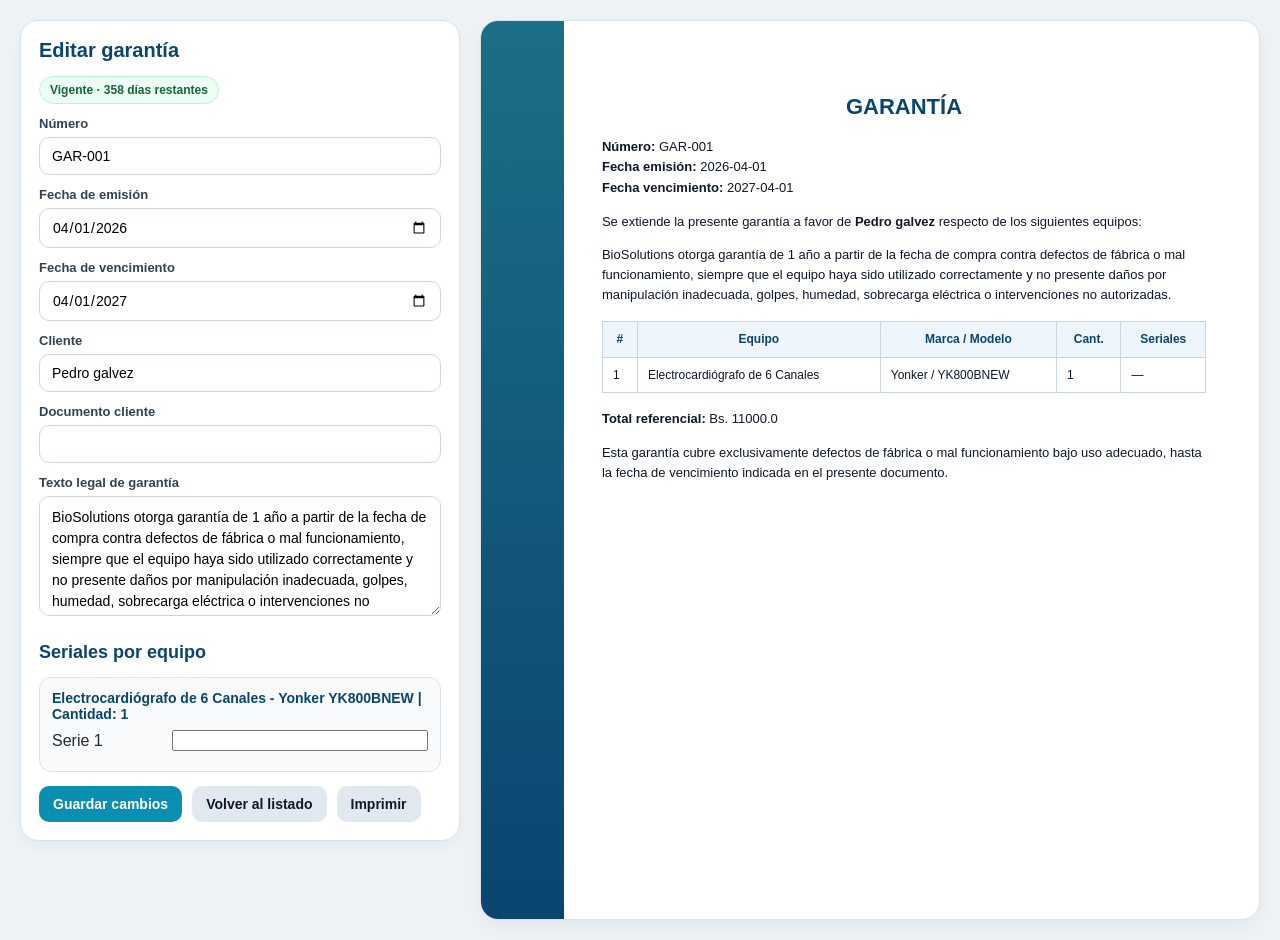
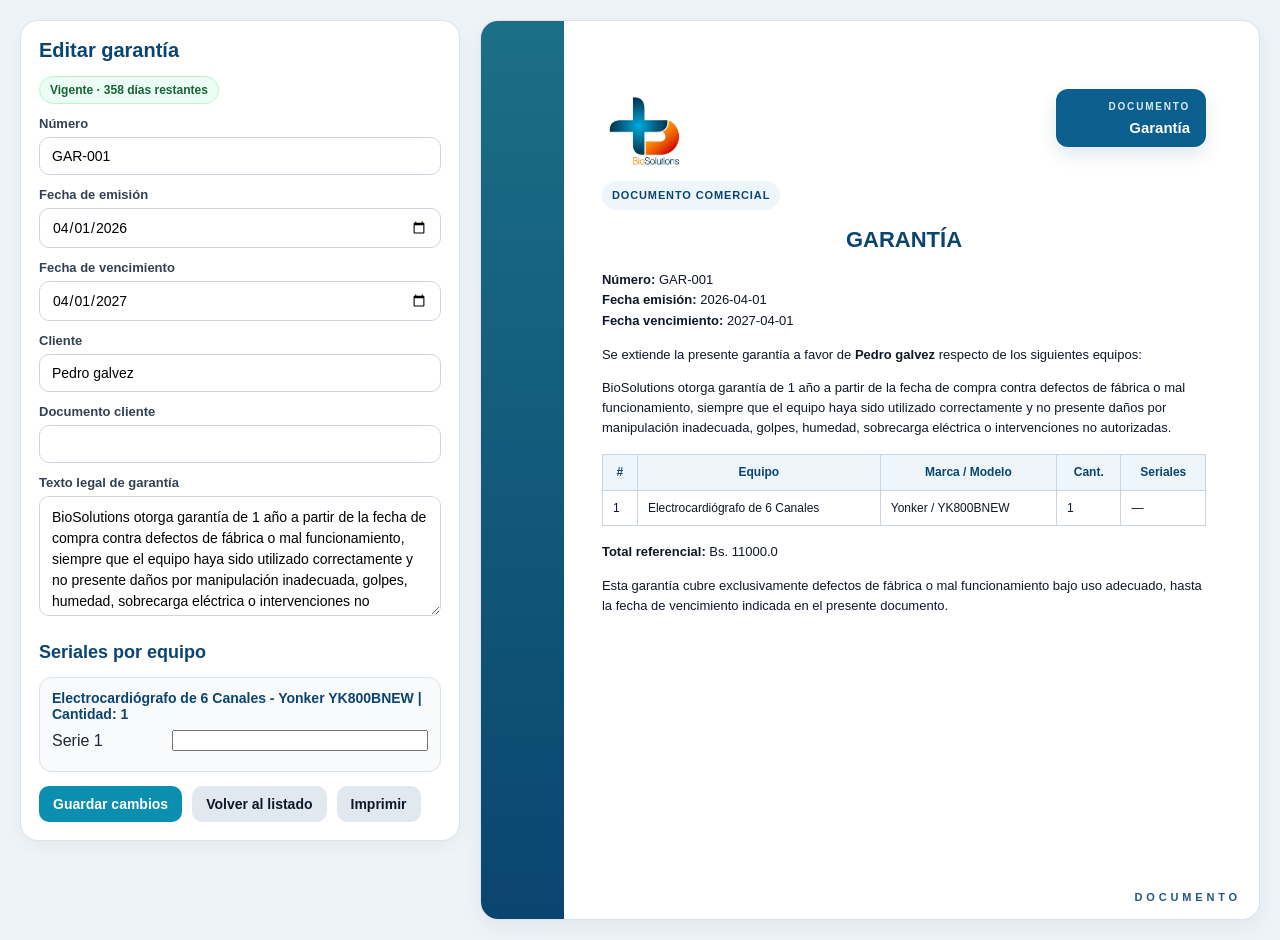
Before and after one commit to Myroesh/biosolutions-cotizador, a Flask app: page /garantias/1 in a window 1280 px wide. Shown: the part 71-1011 px from the top of the page. Run offline with Flask 3, Linux system fonts and the light colour scheme; a user stored in the database is signed in; data comes from the database, SQL or seed files in the repository.

Commit message:
cambios en garantia entregas

```diff
--- a/templates/garantia_detail.html
+++ b/templates/garantia_detail.html
@@ -222,6 +222,83 @@
       grid-template-columns:1fr;
     }
   }
+    .doc-brand{
+    display:flex;
+    justify-content:space-between;
+    align-items:flex-start;
+    gap:16px;
+    margin-bottom:18px;
+  }
+
+  .doc-brand-left{
+    display:flex;
+    flex-direction:column;
+    gap:8px;
+  }
+
+  .doc-logo{
+    width:84px;
+    height:auto;
+    display:block;
+  }
+
+  .doc-continuation-chip{
+    display:inline-flex;
+    align-items:center;
+    gap:6px;
+    padding:6px 10px;
+    border-radius:999px;
+    background:#eef6fb;
+    color:#0a4570;
+    font-size:11px;
+    font-weight:800;
+    text-transform:uppercase;
+    letter-spacing:.08em;
+  }
+
+  .doc-chip{
+    display:inline-flex;
+    flex-direction:column;
+    align-items:flex-end;
+    justify-content:center;
+    background:#0a5f8f;
+    color:#fff;
+    border-radius:12px;
+    padding:10px 16px;
+    min-width:150px;
+    box-shadow:0 8px 18px rgba(10,69,112,.12);
+  }
+
+  .doc-chip-label{
+    font-size:10px;
+    font-weight:700;
+    letter-spacing:.18em;
+    text-transform:uppercase;
+    opacity:.85;
+    margin-bottom:4px;
+  }
+
+  .doc-chip-value{
+    font-size:15px;
+    font-weight:800;
+    line-height:1.2;
+  }
+
+  .doc-preview{
+    position:relative;
+  }
+
+  .doc-preview::after{
+    content:"DOCUMENTO";
+    position:absolute;
+    right:18px;
+    bottom:16px;
+    font-size:11px;
+    font-weight:800;
+    letter-spacing:.35em;
+    color:#0a4570;
+    opacity:.9;
+  }
 </style>
 {% endblock %}
 
@@ -302,7 +379,19 @@
   <section class="doc-preview">
     <div class="doc-left"></div>
     <div class="doc-content">
-      <div class="doc-title">Garantía</div>
+  <div class="doc-brand">
+    <div class="doc-brand-left">
+      <img src="{{ url_for('static', filename='logo_biosolutions.png') }}" alt="BioSolutions" class="doc-logo">
+      <div class="doc-continuation-chip">Documento comercial</div>
+    </div>
+
+    <div class="doc-chip">
+      <span class="doc-chip-label">Documento</span>
+      <span class="doc-chip-value">Garantía</span>
+    </div>
+  </div>
+
+  <div class="doc-title">Garantía</div>
 
       <div class="doc-meta">
         <strong>Número:</strong> {{ garantia_payload['document']['number'] or '' }}<br>
```
Also changed, not shown: static/app.js (+23 -2 lines), templates/entrega_detail.html (+34 -1 lines).
